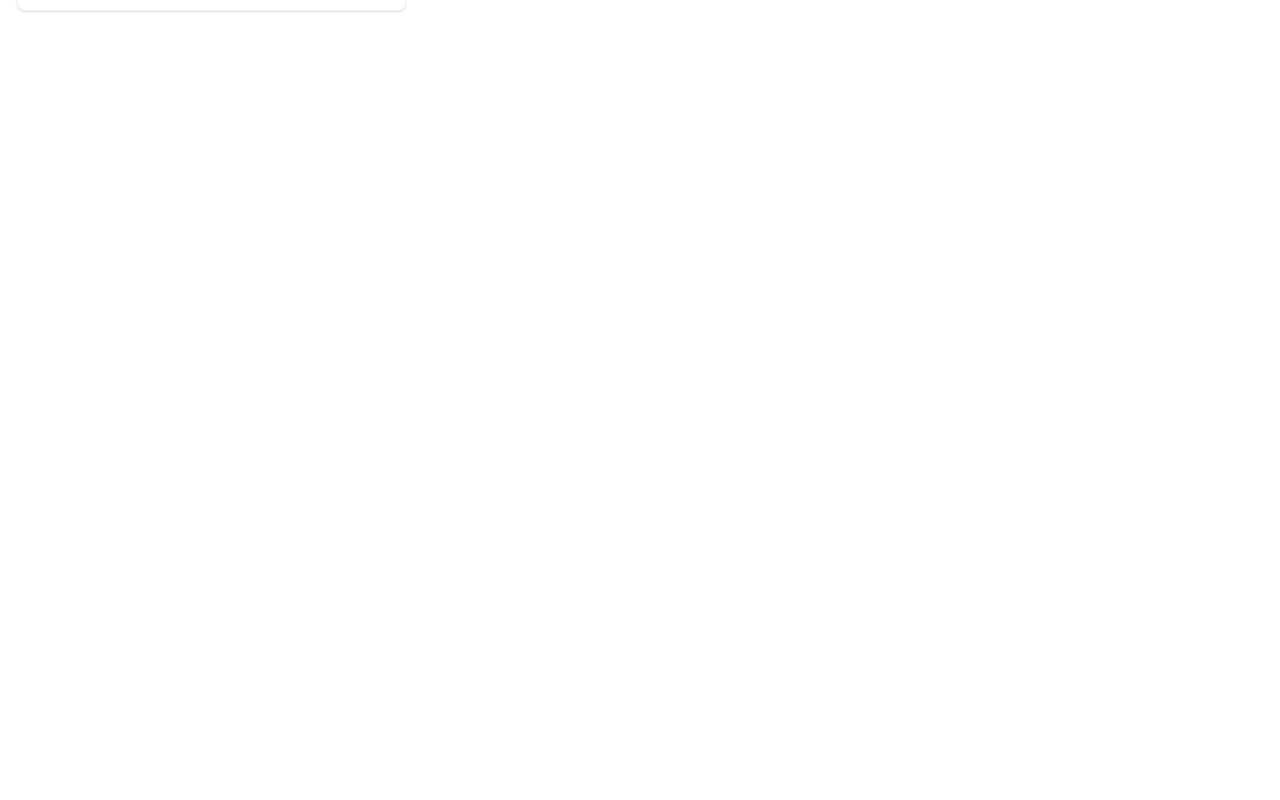
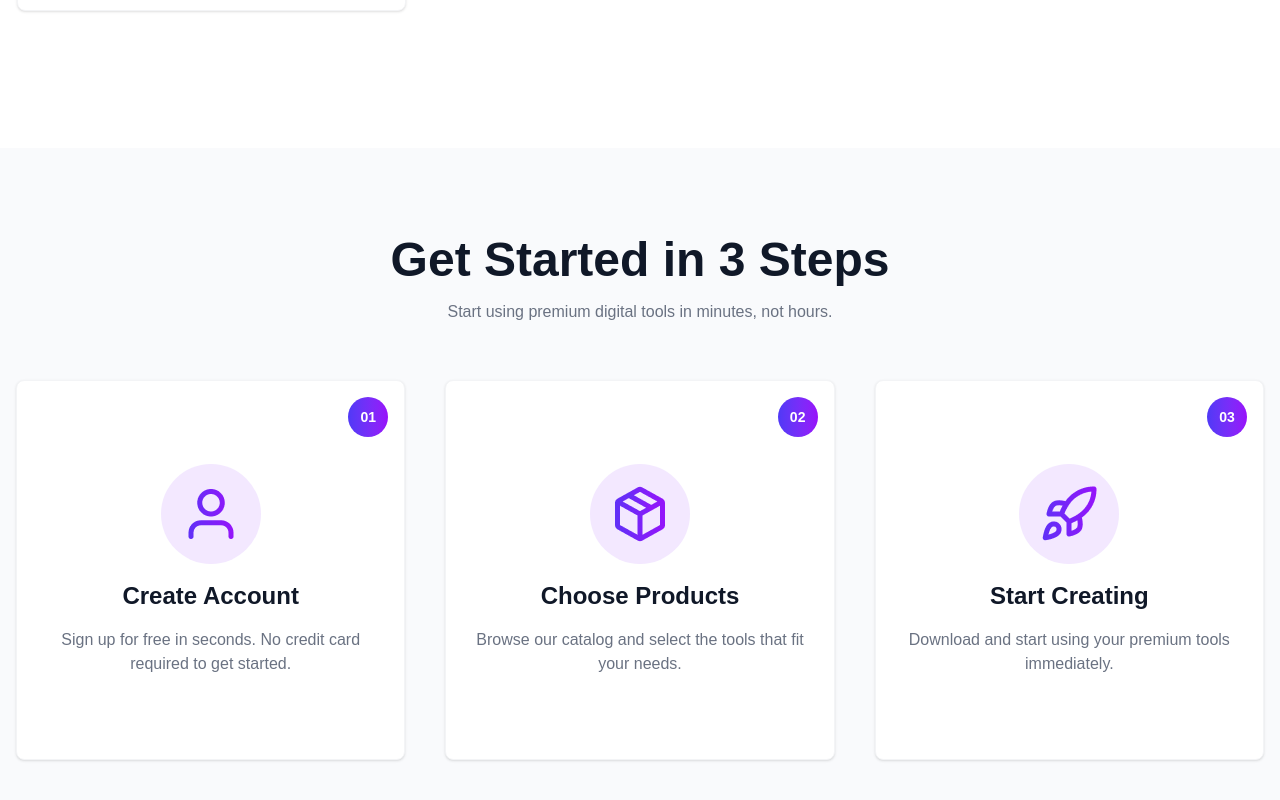
Before and after one commit to AlFahadMunna/assignment-006, a React (Vite) app: page / in a window 1280 px wide. Shown: the part 2744-3544 px from the top of the page. Before the commit the page ends 2892 px from the top, so only its background shows below. Built offline with nearby package versions, Linux system fonts and the light colour scheme.

Commit message:
steps section added

```diff
--- a/src/App.jsx
+++ b/src/App.jsx
@@ -4,6 +4,7 @@
 import Navbar from "./components/Navbar";
 import Stat from "./components/Stat";
 import { ToastContainer } from "react-toastify";
+import Steps from "./components/Steps";
 
 const getProducts = async () => {
   const res = await fetch("/products.json");
@@ -20,6 +21,7 @@
       <Stat />
       <Digital productPromise={productPromise} cart={cart} setCart={setCart} />
 
+      <Steps />
       <ToastContainer />
     </>
   );
--- /dev/null
+++ b/src/components/Steps.jsx
@@ -0,0 +1,62 @@
+import React from "react";
+
+const Steps = () => {
+  return (
+    <div className="bg-[#F9FAFC] h-[762px] w-full">
+      <div className="my-30  pt-22 space-y-10 container mx-auto">
+        <div className="flex flex-col  items-center text-center gap-4">
+          <h2 className="text-3xl font-extrabold text-gray-900 md:text-5xl">
+            Get Started in 3 Steps
+          </h2>
+          <p className="text-gray-500">
+            Start using premium digital tools in minutes, not hours.
+          </p>
+        </div>
+
+        <div className="grid grid-cols-1 p-4 md:grid-cols-2 lg:grid-cols-3 gap-4 md:gap-10">
+          <div className="card h-95 bg-base-100 shadow-sm border border-gray-100 p-6 space-y-4 items-center text-center justify-center">
+            <span className="absolute text-sm font-bold top-4 right-4 rounded-full bg-linear-to-r from-indigo-600 to-purple-600 text-white w-10 h-10 flex justify-center items-center">
+              01
+            </span>
+            <div className="w-25 h-25 bg-purple-100 rounded-full flex justify-center items-center">
+              <img src={"/src/assets/user.png"} alt="step-1" />
+            </div>
+            <h2 className="text-2xl font-bold text-gray-900">Create Account</h2>
+            <p className="text-gray-500">
+              Sign up for free in seconds. No credit card required to get
+              started.
+            </p>
+          </div>
+          <div className="card h-95 bg-base-100 shadow-sm border border-gray-100 p-6 space-y-4 items-center text-center justify-center">
+            <span className="absolute text-sm font-bold top-4 right-4 rounded-full bg-linear-to-r from-indigo-600 to-purple-600 text-white w-10 h-10 flex justify-center items-center">
+              02
+            </span>
+            <div className="w-25 h-25 bg-purple-100 rounded-full flex justify-center items-center">
+              <img src={"/src/assets/package.png"} alt="step-1" />
+            </div>
+            <h2 className="text-2xl font-bold text-gray-900">
+              Choose Products
+            </h2>
+            <p className="text-gray-500">
+              Browse our catalog and select the tools that fit your needs.
+            </p>
+          </div>
+          <div className="card h-95 bg-base-100 shadow-sm border border-gray-100 p-6 space-y-4 items-center text-center justify-center">
+            <span className="absolute text-sm font-bold top-4 right-4 rounded-full bg-linear-to-r from-indigo-600 to-purple-600 text-white w-10 h-10 flex justify-center items-center">
+              03
+            </span>
+            <div className="w-25 h-25 bg-purple-100 rounded-full flex justify-center items-center">
+              <img src={"/src/assets/rocket.png"} alt="step-1" />
+            </div>
+            <h2 className="text-2xl font-bold text-gray-900">Start Creating</h2>
+            <p className="text-gray-500">
+              Download and start using your premium tools immediately.
+            </p>
+          </div>
+        </div>
+      </div>
+    </div>
+  );
+};
+
+export default Steps;
```
